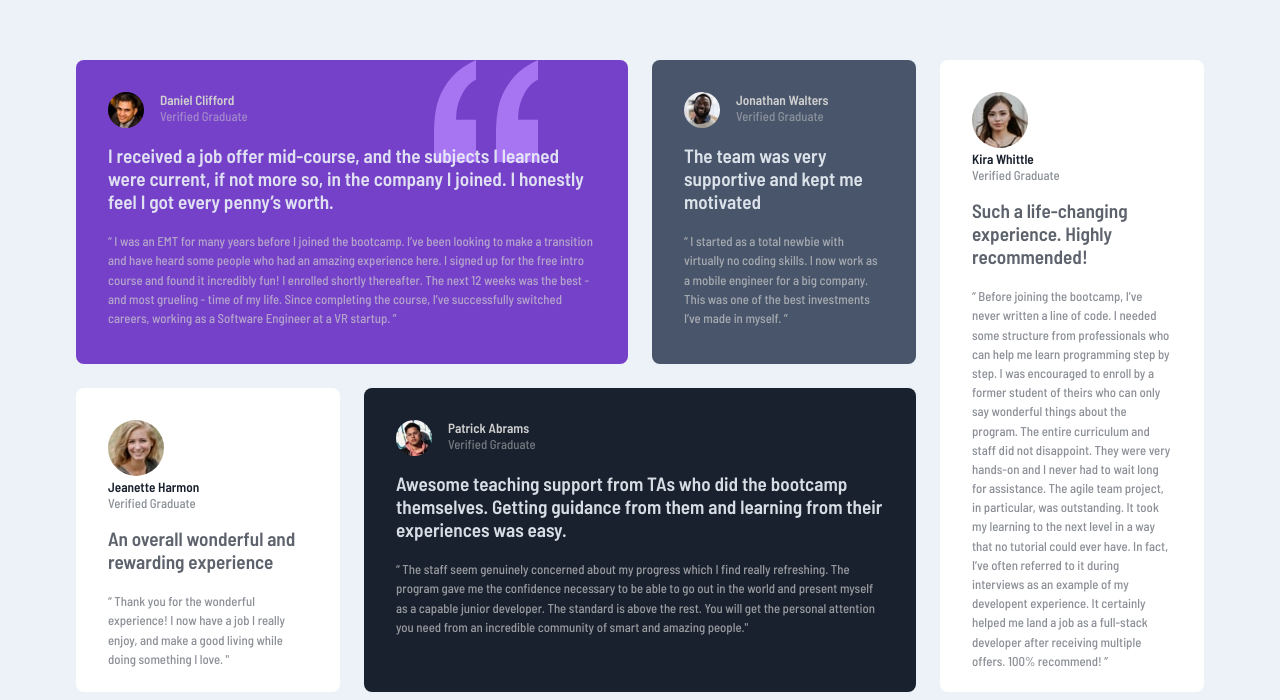
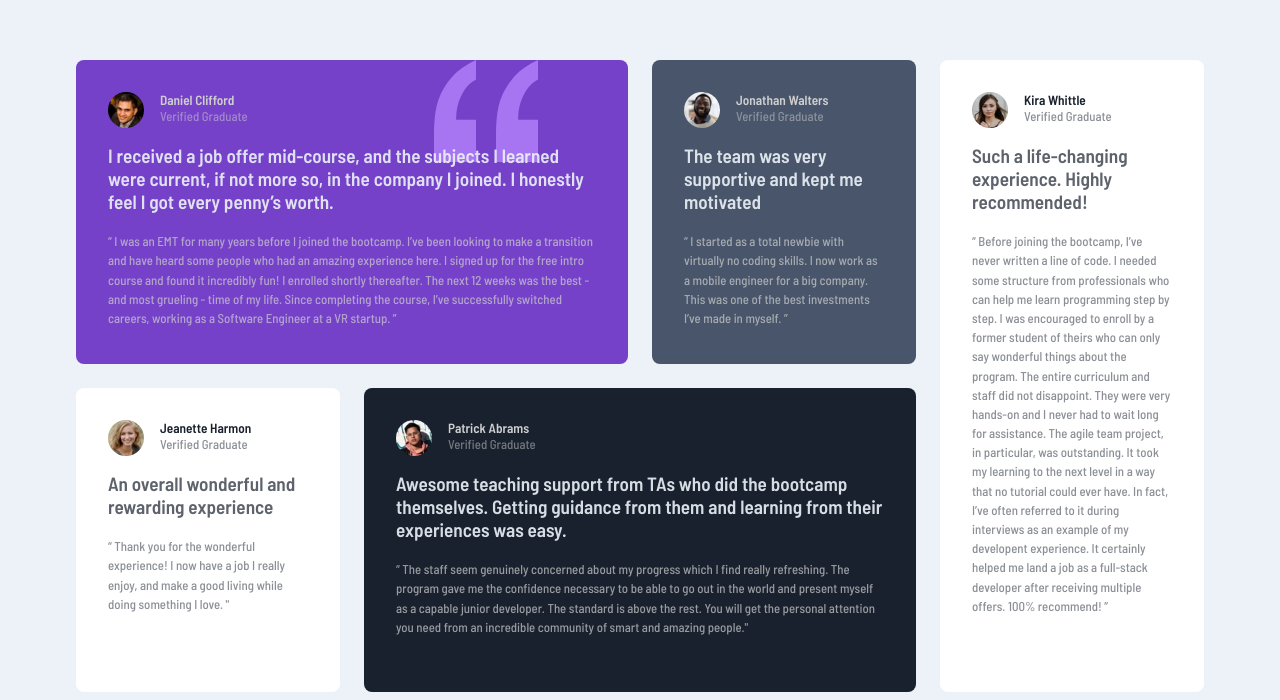
Before and after one commit to Labeebau/Testimonials-Grid-Section, a plain HTML site: page index.html in a window 1280 px wide. Shown: the part 108-808 px from the top of the page. Drawn offline with Linux system fonts and the light colour scheme.

Commit message:
Update index.html

```diff
--- a/index.html
+++ b/index.html
@@ -50,7 +50,7 @@
                 </div>
             </div>
             <div class="grid__item grid__item--3">
-                <div class="grid__personal--white">
+                <div class="grid__personal">
                     <img class="grid__personal--img" src="images/image-kira.jpg" alt="Kira">
                     <section>
                         <h5 class="grid__personal--dark">Kira Whittle</h5>
@@ -72,7 +72,7 @@
                 </div>
             </div>
             <div class="grid__item grid__item--4">
-                <div class="grid__personal--white">
+                <div class="grid__personal">
                     <img class="grid__personal--img" src="images/image-jeanette.jpg" alt="Jeanette">
                     <section>
                         <h5 class="grid__personal--dark">Jeanette Harmon</h5>
```
